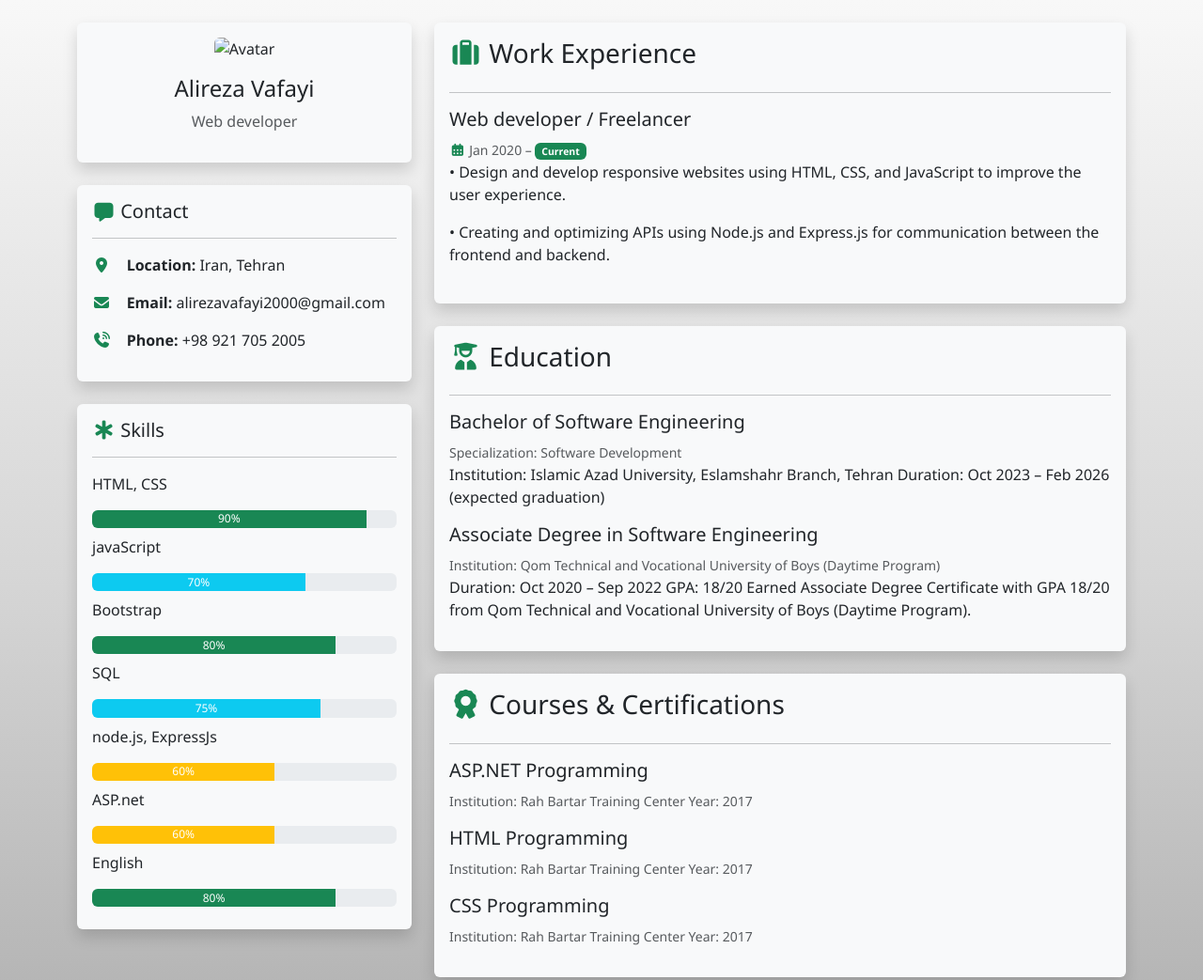
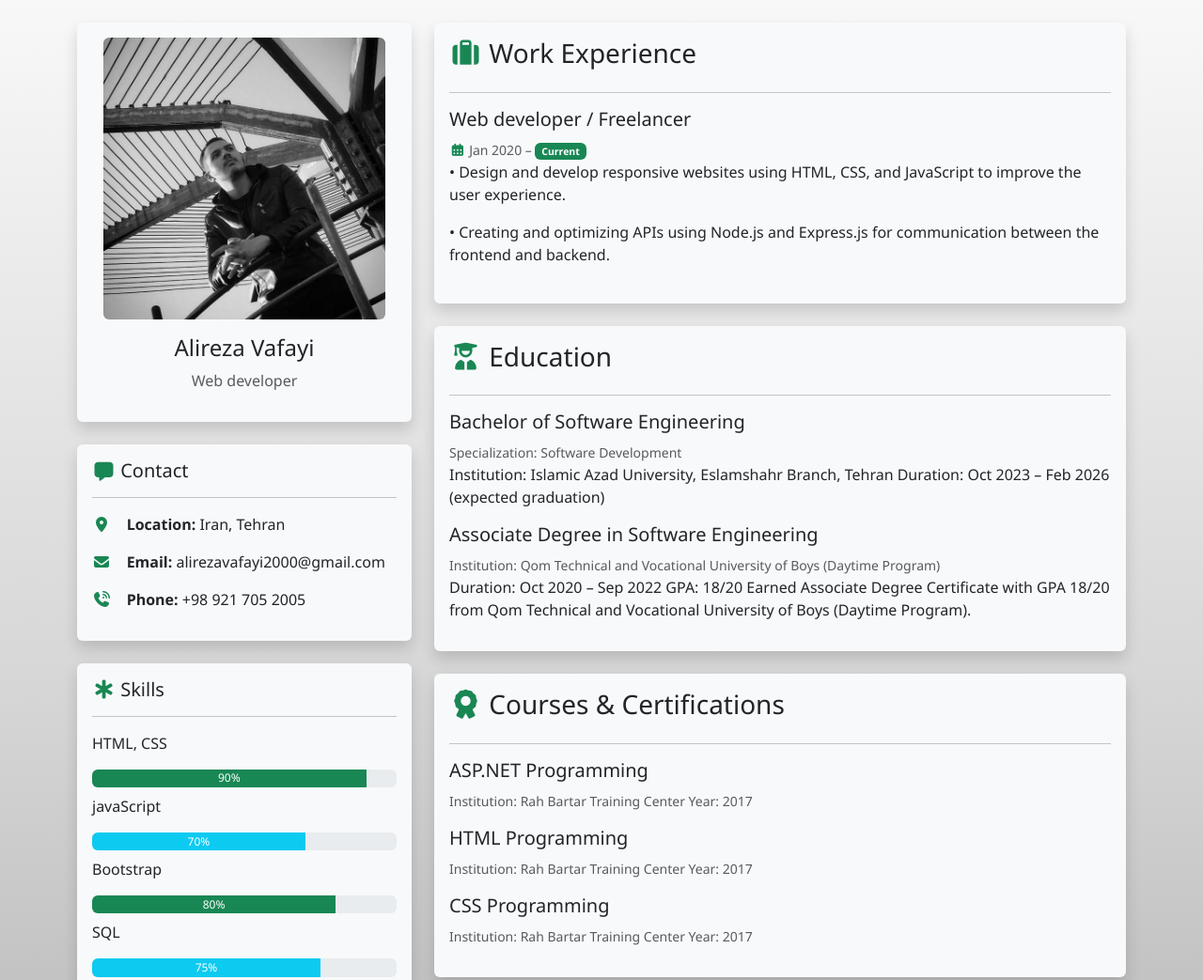
Before and after one commit to AlirvDev/Portfolio, a plain HTML site: page index.html in a window 1280 px wide. Shown: the top 1043 px of the page at 94% size. Drawn offline with nearby package versions, Linux system fonts and the light colour scheme.

Commit message:
Update index.html

```diff
--- a/index.html
+++ b/index.html
@@ -23,7 +23,7 @@
           <section class="bg-white shadow p-3 mb-4 bg-body-tertiary rounded">
             <div class="text-center">
               <img
-                src="./pic/me.jpg"
+                src="./me.jpg"
                 class="rounded img-fluid mb-3"
                 alt="Avatar"
                 width="300px"
```
